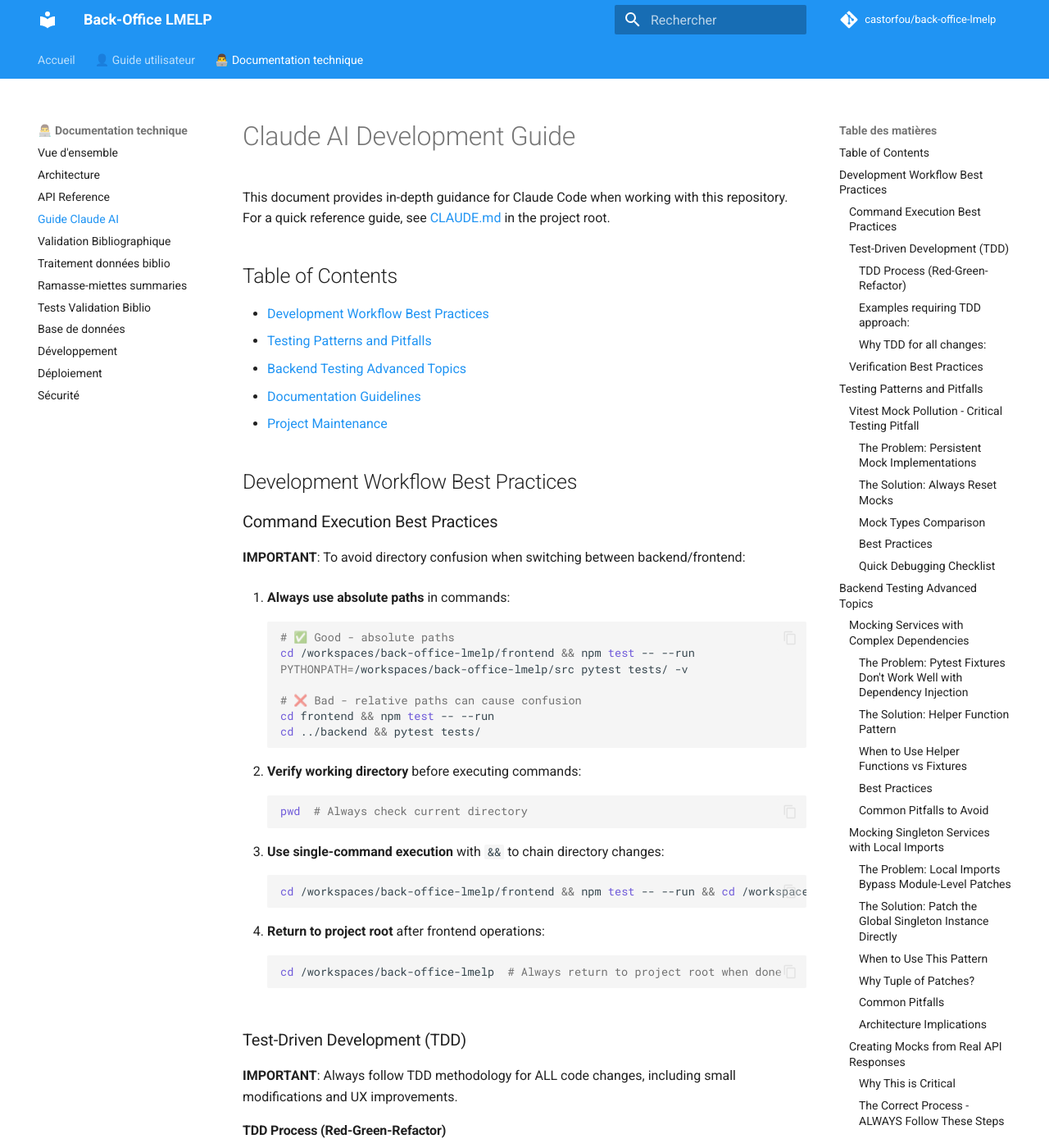
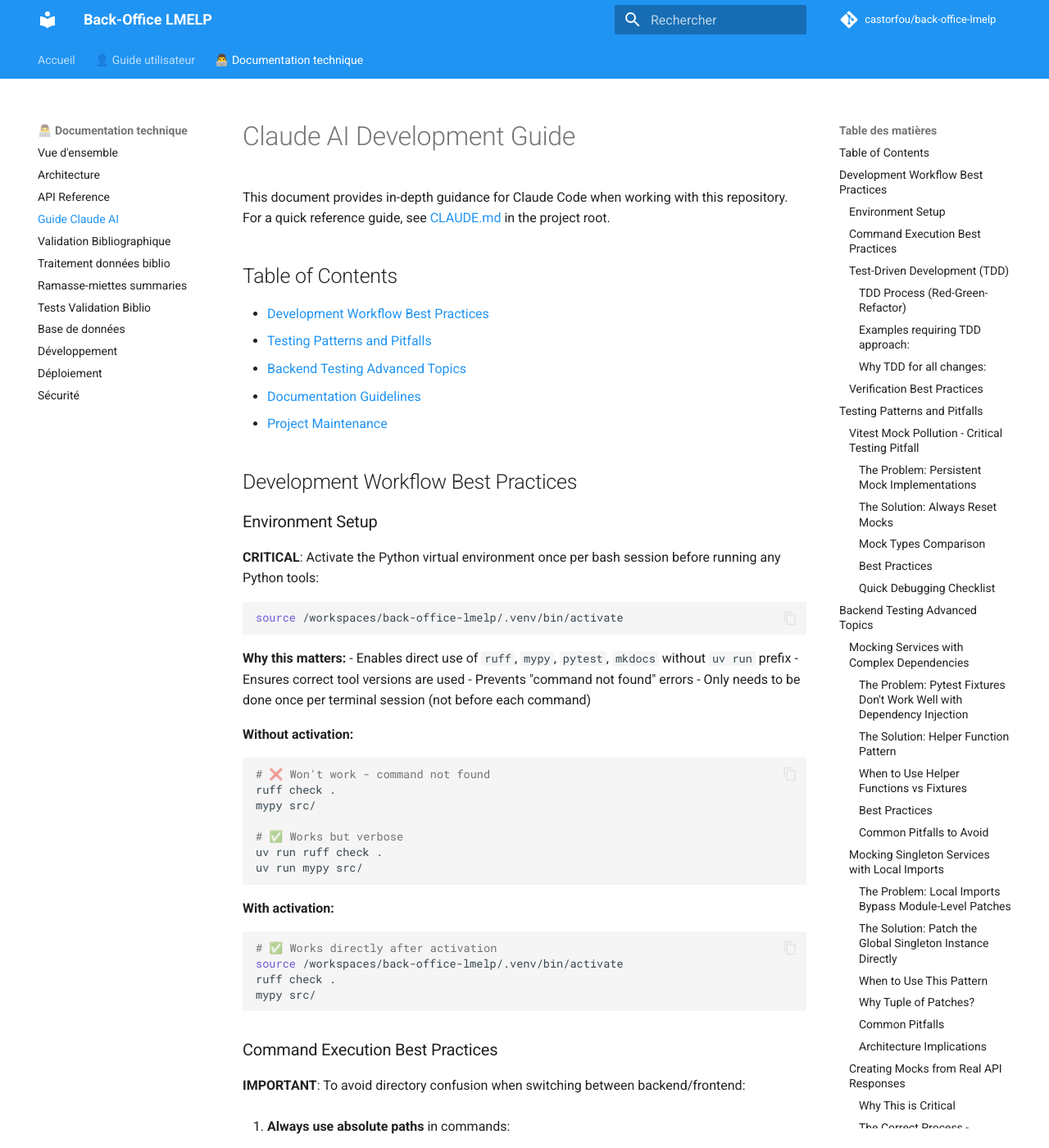
Before and after one commit to castorfou/back-office-lmelp, an MkDocs documentation site: the page built from docs/dev/claude-ai-guide.md, in a window 1280 px wide and 1400 px high. Shown: the whole window at 82% size. Built offline with MkDocs 1.6.1 and Material for MkDocs 9.7.7, drawn with Linux system fonts in a browser that asks for light colours; comment, search, counter and statistics services are not loaded.

Commit message:
docs: add virtual environment setup instructions
Add clear instructions for activating Python virtual environment
in both CLAUDE.md and claude-ai-guide.md to prevent "command not found"
errors when running tools like ruff, mypy, pytest, and mkdocs.

Changes:
- Add "Environment Setup" section in CLAUDE.md with activation command
- Add detailed environment setup explanation in claude-ai-guide.md
- Include rationale and examples of with/without activation

This should be done once per bash session to enable direct tool usage
without the verbose `uv run` prefix.

🤖 Generated with [Claude Code](https://claude.com/claude-code)

Co-Authored-By: Claude <noreply@anthropic.com>

````diff
--- a/docs/dev/claude-ai-guide.md
+++ b/docs/dev/claude-ai-guide.md
@@ -11,6 +11,39 @@ This document provides in-depth guidance for Claude Code when working with this
 - [Project Maintenance](#project-maintenance)
 
 ## Development Workflow Best Practices
+
+### Environment Setup
+
+**CRITICAL**: Activate the Python virtual environment once per bash session before running any Python tools:
+
+```bash
+source /workspaces/back-office-lmelp/.venv/bin/activate
+```
+
+**Why this matters:**
+- Enables direct use of `ruff`, `mypy`, `pytest`, `mkdocs` without `uv run` prefix
+- Ensures correct tool versions are used
+- Prevents "command not found" errors
+- Only needs to be done once per terminal session (not before each command)
+
+**Without activation:**
+```bash
+# ❌ Won't work - command not found
+ruff check .
+mypy src/
+
+# ✅ Works but verbose
+uv run ruff check .
+uv run mypy src/
+```
+
+**With activation:**
+```bash
+# ✅ Works directly after activation
+source /workspaces/back-office-lmelp/.venv/bin/activate
+ruff check .
+mypy src/
+```
 
 ### Command Execution Best Practices
 
````
Also changed, not shown: CLAUDE.md (+10 -0 lines).
